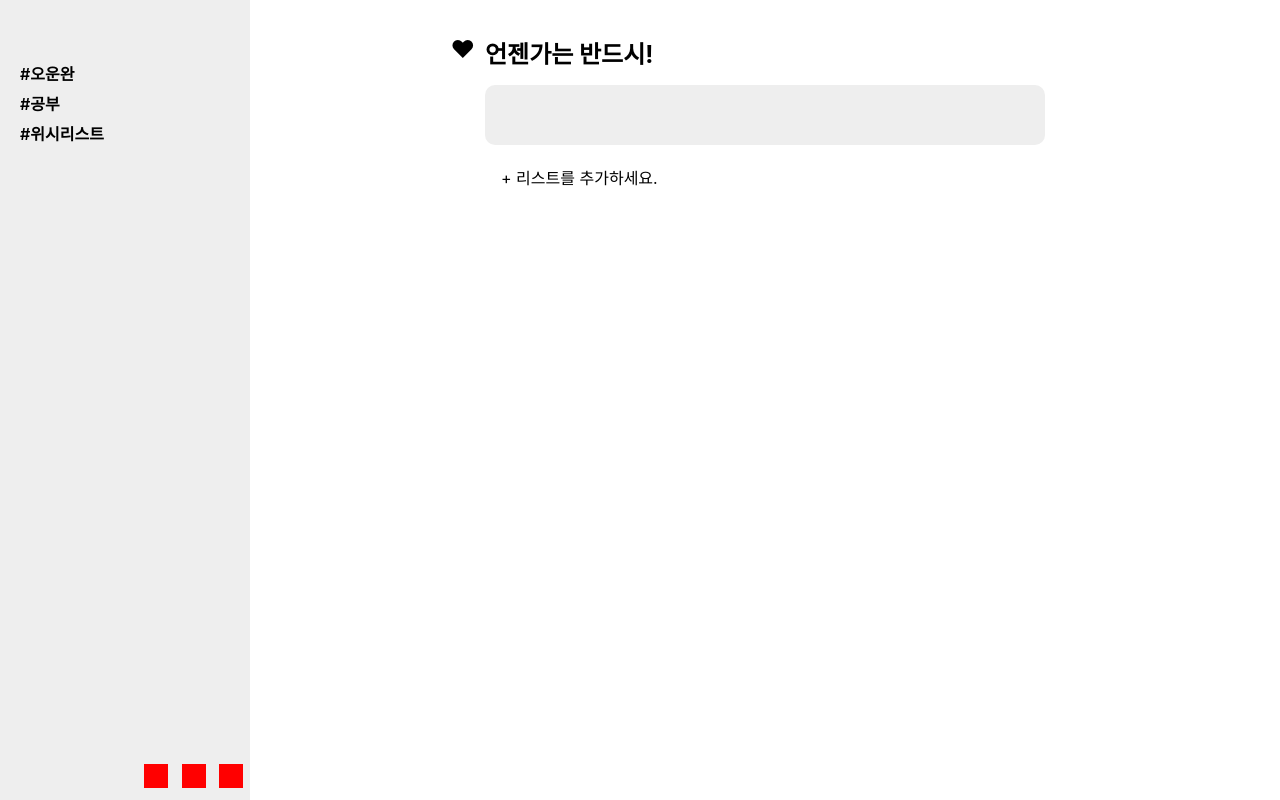
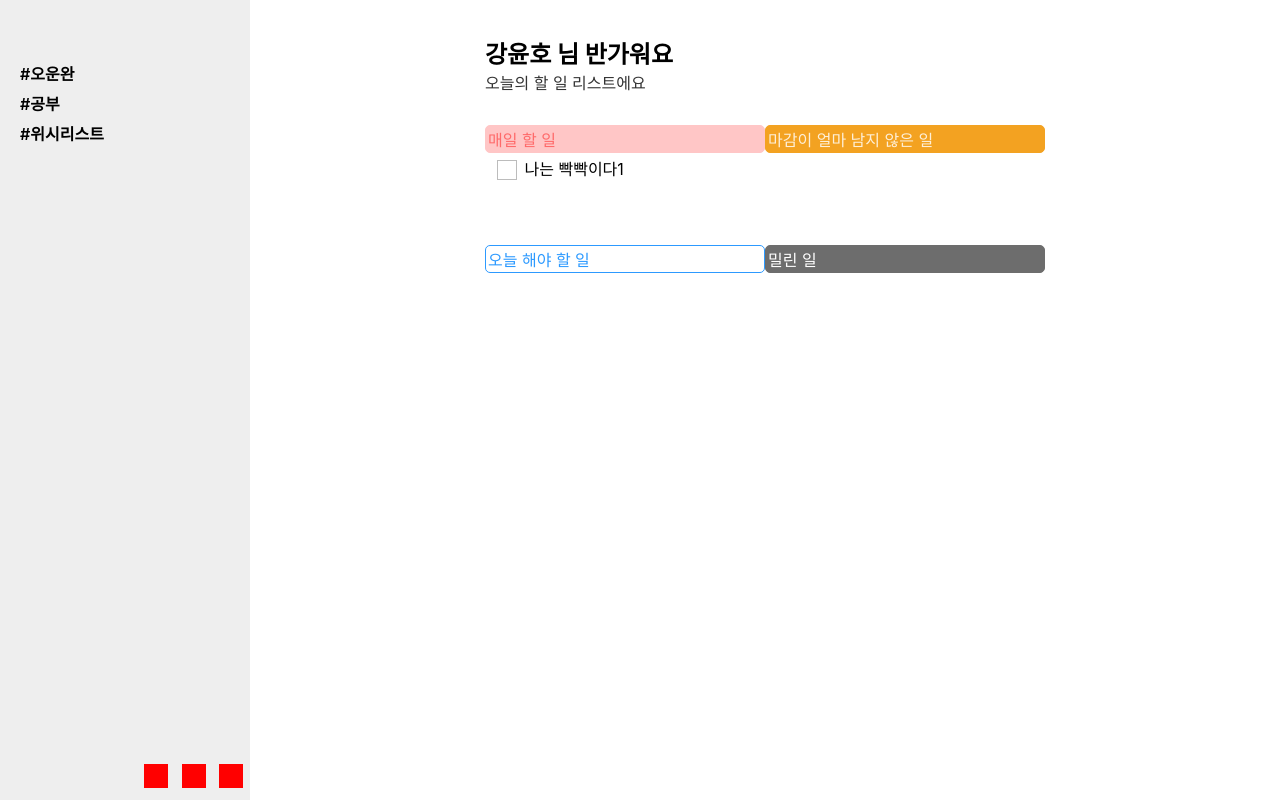
Before and after one commit to Wide-Pants/Todo_it, a website: page main.html in a window 1280 px wide. Drawn offline with Linux system fonts and the light colour scheme; no server answers.

Commit message:
20240116 house_add mainpage

```diff
--- /dev/null
+++ b/css/home_page.css
@@ -0,0 +1,61 @@
+#name_title{
+    text-align: left;
+    grid-column: 2 / 4;
+    grid-row: 2;
+    color: #000;
+    font-size: 24px;
+    font-weight: 700;
+    line-height: normal;
+}
+#sub_title{
+    text-align: left;
+    grid-column: 2 / 4;
+    grid-row: 3;
+    color: #333333;
+    font-weight: 400;
+    line-height: normal;
+}
+
+#first_cat_box{
+    grid-row: 5;
+    grid-column: 2;
+}
+#second_cat_box{
+    grid-row: 5;
+    grid-column: 3;
+}
+#third_cat_box{
+    grid-row: 6;
+    grid-column: 2;
+}
+#fourth_cat_box{
+    grid-row: 6;
+    grid-column: 3;
+}
+
+.main_cat_name{
+    border-radius: 5px;
+    padding: 1px 2px;
+    border: 1px solid #000;
+}
+
+#first_name{
+    background-color: #FFC6C6;
+    color: #FF6A6A;
+    border-color: #FFC6C6;
+}
+#second_name{
+    background-color: #F3A221;
+    color: #FEEFD7;
+    border-color: #F3A221;
+}
+#third_name{
+    background-color: #FFFFFF;
+    color: #2D9AFF;
+    border-color: #2D9AFF;
+}
+#fourth_name{
+    background-color: #6D6D6D;
+    color: #ffffff;
+    border-color: #6D6D6D;
+}
--- a/css/main.css
+++ b/css/main.css
@@ -26,8 +26,18 @@ body{
     font-family: 'inter';
     height: 100%;
     position: static;
-    display: grid;
+    display: none;
     width: 100%;
     grid-template-columns: calc(50% - 280px) 560px auto;
     grid-template-rows: 35px 35px 75px auto auto;
 }
+
+#main_homepage{
+    font-family: 'inter';
+    height: 100%;
+    position: static;
+    display: grid;
+    width: 100%;
+    grid-template-columns: calc(50% - 280px) 280px 280px auto;
+    grid-template-rows: 35px 35px 25px 30px 120px 120px auto;
+}
--- a/js/categrories.js
+++ b/js/categrories.js
@@ -1,4 +1,5 @@
 const categories = document.getElementById(`to_do_catgories`)
+const main_contents_zone = document.getElementById(`main_contents_zone`)
 let info_array
 
 async function load_categories(){
@@ -53,10 +54,14 @@ function add_categories(imogi, name, num_of_list){
     new_category.append(cat_imogi,cat_name,cat_num_of_list)
     categories.append(new_category)
     new_category.addEventListener(`click`, (e)=>{
+        main_contents_zone.classList.remove(`not_thispage`)
         const clicked_cat = e.target.closest(`.cat_list`)
         const cat_idx = Array.from(categories.children).indexOf(clicked_cat)
+        if(page_num!=cat_idx){
+        to_do_list_box.innerHTML = ``;
         load_list(cat_idx)
         chage_page(imogi,name,cat_idx)
         history.pushState({ catIdx: cat_idx },`투두잇 | ${imogi+' '+name}`,`?cat/${cat_idx}`)
+        }
     })
 }
--- a/js/list.js
+++ b/js/list.js
@@ -7,7 +7,6 @@ let page_num
 
 async function load_list(num){
     page_num = num
-    to_do_list_box.innerHTML = ``;
     await fetch(`/list/${user_id}/${num}`,{
         method: 'GET',
         headers: {
@@ -61,10 +60,10 @@ function writing_list_txt(list_txt) {
     input_list_txt.setAttribute('name', 'writen');
     input_list_txt.value = list_txt.firstChild.innerText || '';
 
-    const can_mov = origin_list.firstChild;
+    const can_move_btn = origin_list.firstChild;
     const del_btn = origin_list.lastChild;
     del_btn.classList.add('inv');
-    can_mov.classList.add('inv');
+    can_move_btn.classList.add('inv');
     input_list_txt.style.fontSize = '16px';
     input_list_txt.style.outline = 'none';
     input_list_txt.style.border = 'none';
@@ -84,7 +83,7 @@ function writing_list_txt(list_txt) {
             headers: {
                 'Content-Type': 'application/json',
             },body: JSON.stringify({
-                id:`${origin_list.children[1].getAttribute('id')}`, checked: origin_list.children[1].checked, list_txt: newText
+                id:`${origin_list.children[1].getAttribute('id')}`, checked: origin_list.children[1].checked, list_txt: newText, new_ID: generateRandomString()
             }),
         })
     });
@@ -109,11 +108,11 @@ add_list_btn.addEventListener('click', () => make_list());
 
 const add_formalevents_list = (to_do_list)=>{
     const can_mov_bt = to_do_list.children[0];
-    const list_check = to_do_list.children[1];
+    const list_checked = to_do_list.children[1];
     const list_txt = to_do_list.children[3];
     const del_btn = to_do_list.children[4];
 
-    list_check.addEventListener(`change`, ()=>{
+    list_checked.addEventListener(`change`, ()=>{
         fetch(`/list/${user_id}/${page_num}`,{
             method: 'PATCH',
             headers: {
@@ -121,7 +120,7 @@ const add_formalevents_list = (to_do_list)=>{
             },body: JSON.stringify({
                 id:`${to_do_list.children[1].getAttribute('id')}`,
                 method : `checked_toggle`,
-                check_boolean: list_check.checked
+                check_boolean: list_checked.checked
             }),
         }).then(res => console.log(res))
     })
--- a/main.html
+++ b/main.html
@@ -9,6 +9,7 @@
     <link rel="stylesheet" href="css/hashtags.css">
     <link rel="stylesheet" href="css/footer.css">
     <link rel="stylesheet" href="css/page.css">
+    <link rel="stylesheet" href="css/home_page.css">
     <link rel="stylesheet" href="css/list.css">
     <title>Document</title>
 </head>
@@ -35,10 +36,40 @@
             <div id="setting_btn"></div>
         </div>
     </div>
+    <div id="main_homepage">
+        <div id="name_title"><span id="user_name">강윤호</span> 님 반가워요</div>
+        <div id="sub_title">오늘의 할 일 리스트에요</div>
+        <div id="first_cat_box">
+            <div id="first_name" class="main_cat_name">매일 할 일</div>
+            <ul class="main_to_do_box">
+                <li class="to_do_list">
+                    <div class="can_mov_bt inv"></div>
+                    <input type="checkbox" id="GKEAP" style="display: none;">
+                    <label for="GKEAP" class="ch_button"></label>
+                    <div class="list_txt">
+                        <span>나는 빡빡이다1</span>
+                    </div>
+                    <div class="del_btn inv"></div>
+                </li>
+            </ul>
+        </div>
+        <div id="second_cat_box">
+            <div id="second_name" class="main_cat_name">마감이 얼마 남지 않은 일</div>
+            <ul class="main_to_do_box"></ul>
+        </div>
+        <div id="third_cat_box">
+            <div id="third_name" class="main_cat_name">오늘 해야 할 일</div>
+            <ul class="main_to_do_box"></ul>
+        </div>
+        <div id="fourth_cat_box">
+            <div id="fourth_name" class="main_cat_name">밀린 일</div>
+            <ul class="main_to_do_box"></ul>
+        </div>
+    </div>
     <div id="main_contents_zone">
         <div id="main_imogi"><div>❤</div></div>
         <div id="title">언젠가는 반드시!</div>
-        <div id="info"><div id="info_text"></div></div>
+        <div id="info"><div id="info_text">dwqdqwdw</div></div>
         <div id="main_contents_box">
             <ul id="to_do_list_box"></ul>
             <div id="add_list_btn">+ 리스트를 추가하세요.</div>
```
Also changed, not shown: app.js (+4 -8 lines), json/dbsghajt1_list.json (+17 -2 lines).
